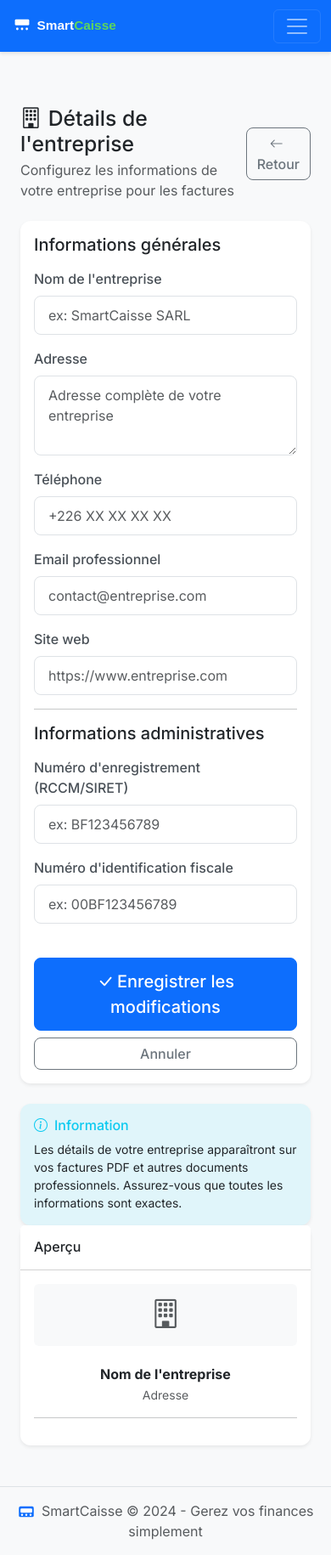
After one commit to eguidi32/smartCaisse, a Flask app: page /profile/company in a window 390 px wide. The commit adds this page. Shown: the whole page at 85% size. Run offline with Flask 3, Linux system fonts and the light colour scheme; the visitor is signed in with stand-in values (Sample User, id 1); some libraries are stand-ins or nearby versions.

Commit message:
Enhance invoicing system with professional company details and PDF generation
- Add company fields to User model (company_name, address, phone, email, website, registration, tax_id, logo_url)
- Improve PDF invoice generation with user company information
- Update invoice routes to pass current user to PDF generator
- Update profile templates to display company details

Co-Authored-By: Claude Opus 4.6 <noreply@anthropic.com>

```diff
--- a/app/routes/invoices.py
+++ b/app/routes/invoices.py
@@ -245,7 +245,7 @@ def download_pdf(id):
     invoice = Invoice.query.filter_by(id=id, user_id=current_user.id).first_or_404()
 
     generator = PDFGenerator(f"Facture {invoice.numero}")
-    pdf_buffer = generator.generate_invoice_pdf(invoice)
+    pdf_buffer = generator.generate_invoice_pdf(invoice, current_user)
 
     return send_file(
         pdf_buffer,
--- a/app/routes/profile.py
+++ b/app/routes/profile.py
@@ -57,38 +57,21 @@ def change_password():
     return render_template('profile/change_password.html')
 
 
-@profile_bp.route('/edit', methods=['GET', 'POST'])
+@profile_bp.route('/company', methods=['GET', 'POST'])
 @login_required
-def edit():
-    """Modifier son profil"""
+def edit_company():
+    """Éditer les détails de l'entreprise"""
     if request.method == 'POST':
-        email = request.form.get('email', '').strip().lower()
-        password = request.form.get('password', '')
+        current_user.company_name = request.form.get('company_name', '').strip() or None
+        current_user.company_address = request.form.get('company_address', '').strip() or None
+        current_user.company_phone = request.form.get('company_phone', '').strip() or None
+        current_user.company_email = request.form.get('company_email', '').strip() or None
+        current_user.company_website = request.form.get('company_website', '').strip() or None
+        current_user.company_registration = request.form.get('company_registration', '').strip() or None
+        current_user.company_tax_id = request.form.get('company_tax_id', '').strip() or None
 
-        errors = []
-
-        # Vérifier le mot de passe pour confirmer l'identité
-        if not current_user.check_password(password):
-            errors.append('Mot de passe incorrect.')
-
-        if not email or '@' not in email:
-            errors.append('Email invalide.')
-
-        # Vérifier unicité de l'email
-        from app.models import User
-        existing = User.query.filter(User.email == email, User.id != current_user.id).first()
-        if existing:
-            errors.append('Cet email est déjà utilisé.')
-
-        if errors:
-            for error in errors:
-                flash(error, 'danger')
-            return render_template('profile/edit.html')
-
-        current_user.email = email
         db.session.commit()
-
-        flash('Profil modifié avec succès !', 'success')
+        flash('Détails de l\'entreprise mis à jour avec succès !', 'success')
         return redirect(url_for('profile.index'))
 
-    return render_template('profile/edit.html')
+    return render_template('profile/edit_company.html')
--- /dev/null
+++ b/app/templates/profile/edit_company.html
@@ -0,0 +1,175 @@
+{% extends "base.html" %}
+
+{% block title %}Détails de l'entreprise - SmartCaisse{% endblock %}
+
+{% block content %}
+<div class="container py-4">
+    <!-- Header -->
+    <div class="d-flex justify-content-between align-items-center mb-4">
+        <div>
+            <h2 class="mb-1"><i class="bi bi-building me-2"></i>Détails de l'entreprise</h2>
+            <p class="text-muted mb-0">Configurez les informations de votre entreprise pour les factures</p>
+        </div>
+        <a href="{{ url_for('profile.index') }}" class="btn btn-outline-secondary">
+            <i class="bi bi-arrow-left me-1"></i>Retour
+        </a>
+    </div>
+
+    <div class="row">
+        <div class="col-lg-8">
+            <div class="card border-0 shadow-sm">
+                <div class="card-body">
+                    <form method="POST">
+                        <input type="hidden" name="csrf_token" value="{{ csrf_token() }}">
+
+                        <!-- Informations de base -->
+                        <h5 class="mb-3">Informations générales</h5>
+
+                        <div class="mb-3">
+                            <label class="form-label">Nom de l'entreprise</label>
+                            <input type="text" name="company_name" class="form-control"
+                                   value="{{ current_user.company_name or '' }}"
+                                   placeholder="ex: SmartCaisse SARL">
+                        </div>
+
+                        <div class="mb-3">
+                            <label class="form-label">Adresse</label>
+                            <textarea name="company_address" class="form-control" rows="3"
+                                      placeholder="Adresse complète de votre entreprise">{{ current_user.company_address or '' }}</textarea>
+                        </div>
+
+                        <div class="row">
+                            <div class="col-md-6 mb-3">
+                                <label class="form-label">Téléphone</label>
+                                <input type="tel" name="company_phone" class="form-control"
+                                       value="{{ current_user.company_phone or '' }}"
+                                       placeholder="+226 XX XX XX XX">
+                            </div>
+                            <div class="col-md-6 mb-3">
+                                <label class="form-label">Email professionnel</label>
+                                <input type="email" name="company_email" class="form-control"
+                                       value="{{ current_user.company_email or '' }}"
+                                       placeholder="contact@entreprise.com">
+                            </div>
+                        </div>
+
+                        <div class="mb-3">
+                            <label class="form-label">Site web</label>
+                            <input type="url" name="company_website" class="form-control"
+                                   value="{{ current_user.company_website or '' }}"
+                                   placeholder="https://www.entreprise.com">
+                        </div>
+
+                        <!-- Informations administratives -->
+                        <hr>
+                        <h5 class="mb-3">Informations administratives</h5>
+
+                        <div class="row">
+                            <div class="col-md-6 mb-3">
+                                <label class="form-label">Numéro d'enregistrement (RCCM/SIRET)</label>
+                                <input type="text" name="company_registration" class="form-control"
+                                       value="{{ current_user.company_registration or '' }}"
+                                       placeholder="ex: BF123456789">
+                            </div>
+                            <div class="col-md-6 mb-3">
+                                <label class="form-label">Numéro d'identification fiscale</label>
+                                <input type="text" name="company_tax_id" class="form-control"
+                                       value="{{ current_user.company_tax_id or '' }}"
+                                       placeholder="ex: 00BF123456789">
+                            </div>
+                        </div>
+
+                        <!-- Boutons -->
+                        <div class="d-grid gap-2 mt-4">
+                            <button type="submit" class="btn btn-primary btn-lg">
+                                <i class="bi bi-check-lg me-1"></i>Enregistrer les modifications
+                            </button>
+                            <a href="{{ url_for('profile.index') }}" class="btn btn-outline-secondary">
+                                Annuler
+                            </a>
+                        </div>
+                    </form>
+                </div>
+            </div>
+
+            <!-- Info card -->
+            <div class="card border-0 shadow-sm mt-4 bg-info bg-opacity-10">
+                <div class="card-body">
+                    <h6 class="card-title text-info">
+                        <i class="bi bi-info-circle me-2"></i>Information
+                    </h6>
+                    <p class="card-text small mb-0">
+                        Les détails de votre entreprise apparaîtront sur vos factures PDF et autres documents professionnels.
+                        Assurez-vous que toutes les informations sont exactes.
+                    </p>
+                </div>
+            </div>
+        </div>
+
+        <!-- Preview card -->
+        <div class="col-lg-4">
+            <div class="card border-0 shadow-sm sticky-top" style="top: 20px;">
+                <div class="card-header bg-white py-3">
+                    <h6 class="mb-0">Aperçu</h6>
+                </div>
+                <div class="card-body">
+                    <div class="text-center mb-4">
+                        <div class="bg-light p-3 rounded">
+                            <i class="bi bi-building display-4 text-muted"></i>
+                        </div>
+                    </div>
+
+                    <h6 class="fw-bold text-center mb-1">
+                        {{ current_user.company_name or 'Nom de l\'entreprise' }}
+                    </h6>
+                    <p class="text-muted text-center small">
+                        {{ current_user.company_address or 'Adresse' }}
+                    </p>
+
+                    <hr>
+
+                    <div class="small">
+                        {% if current_user.company_phone %}
+                        <div class="mb-1">
+                            <i class="bi bi-telephone me-2 text-primary"></i>
+                            {{ current_user.company_phone }}
+                        </div>
+                        {% endif %}
+
+                        {% if current_user.company_email %}
+                        <div class="mb-1">
+                            <i class="bi bi-envelope me-2 text-primary"></i>
+                            {{ current_user.company_email }}
+                        </div>
+                        {% endif %}
+
+                        {% if current_user.company_website %}
+                        <div class="mb-1">
+                            <i class="bi bi-globe me-2 text-primary"></i>
+                            {{ current_user.company_website }}
+                        </div>
+                        {% endif %}
+                    </div>
+
+                    {% if current_user.company_registration or current_user.company_tax_id %}
+                    <hr>
+                    <div class="small">
+                        {% if current_user.company_registration %}
+                        <div class="mb-1">
+                            <strong>RCCM:</strong> {{ current_user.company_registration }}
+                        </div>
+                        {% endif %}
+
+                        {% if current_user.company_tax_id %}
+                        <div>
+                            <strong>IFU:</strong> {{ current_user.company_tax_id }}
+                        </div>
+                        {% endif %}
+                    </div>
+                    {% endif %}
+                </div>
+            </div>
+        </div>
+    </div>
+</div>
+{% endblock %}
--- a/app/templates/profile/index.html
+++ b/app/templates/profile/index.html
@@ -49,6 +49,9 @@
                     <div class="card-body">
                         <h6 class="text-muted mb-3">Actions</h6>
                         <div class="d-grid gap-2">
+                            <a href="{{ url_for('profile.edit_company') }}" class="btn btn-outline-success">
+                                <i class="bi bi-building me-2"></i>Détails de l'entreprise
+                            </a>
                             <a href="{{ url_for('profile.edit') }}" class="btn btn-outline-primary">
                                 <i class="bi bi-pencil me-2"></i>Modifier mon email
                             </a>
```
Also changed, not shown: app/exports/pdf_generator.py (+50 -16 lines), app/models.py (+20 -0 lines).
